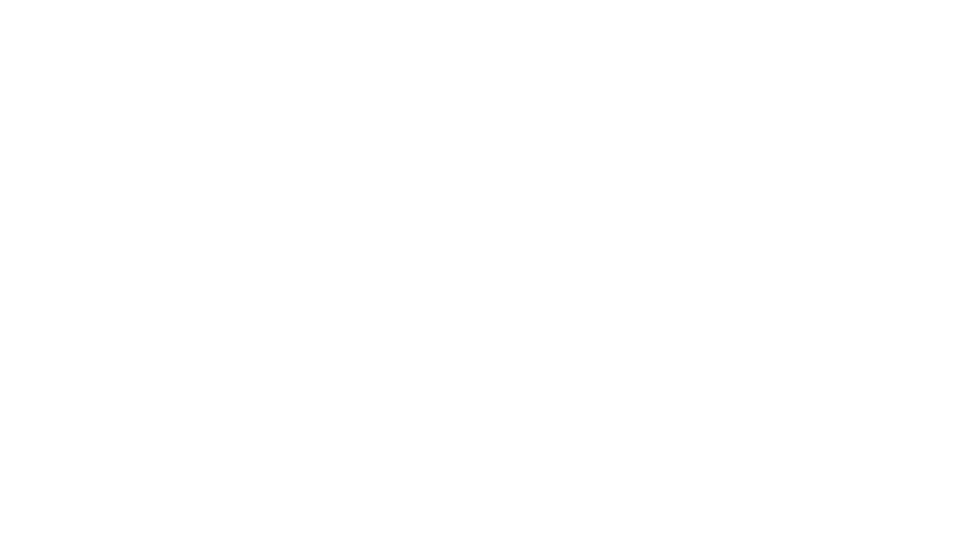
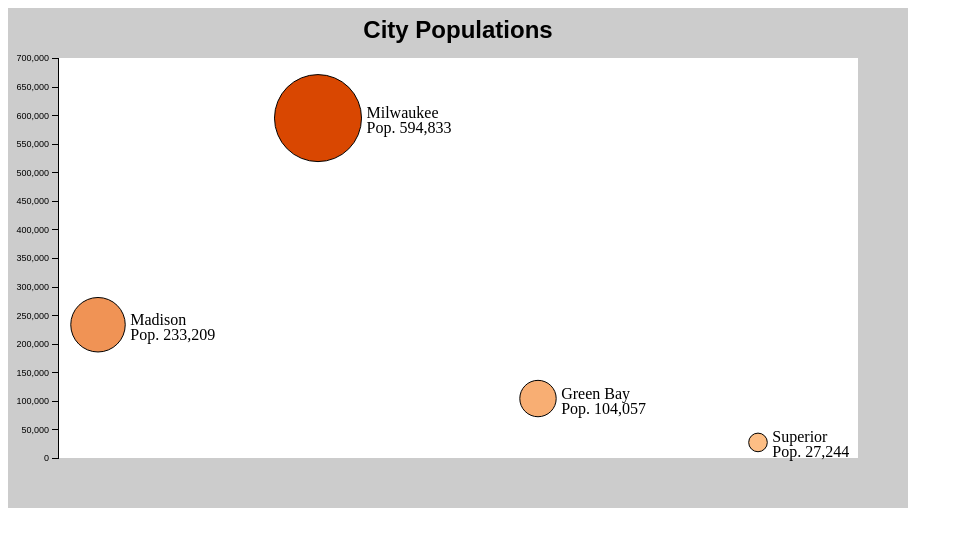
Before and after one commit to jkloppenburg5/unit-3, a plain HTML site: page index.html in a window 1280 px wide. Shown: the whole page, without its empty margins (0-963 px from the left). Drawn offline with nearby package versions, Linux system fonts and the light colour scheme.

Commit message:
Activity 8
Completed Lab 2, M1, Lessons 1-3 and Activity 8.

```diff
--- a/css/style.css
+++ b/css/style.css
@@ -1 +1,19 @@
 /*Add CSS styles here*/
+.axis path,
+.axis line {
+    fill: none;
+    stroke: black;
+    stroke-width: 1px;
+    shape-rendering: crispEdges;
+}
+
+.axis text {
+    font-family: sans-serif;
+    font-size: 0.9em;
+}
+
+.title {
+    font-family: sans-serif;
+    font-size: 1.5em; /*sets the font size to 1.5 times the parent element’s font size. It is a relative unit, making it flexible and scalable for responsive designs.*/
+    font-weight: bold;
+}
--- a/index.html
+++ b/index.html
@@ -3,7 +3,7 @@
     <head>
         <meta charset="utf-8">
         <meta name="viewport" content="width=device-width">
-        <title>D3 Project</title>
+        <title>My Awesome D3 Project</title>
         <!--put your external stylesheet links here-->
         <link rel="stylesheet" href="css/style.css">
         <!--[if IE<9]>
@@ -25,7 +25,7 @@
         <script src="https://cdnjs.cloudflare.com/ajax/libs/d3/7.8.0/d3.min.js"></script>
 
         <!-- Then load your custom script -->
-        <script type="text/javascript" src="js/main.js"></script>
+        <script type="text/javascript" src="js/bubblechart.js"></script>
 
     </body>
 </html>
--- /dev/null
+++ b/js/bubblechart.js
@@ -0,0 +1,125 @@
+// Add all scripts to the JS folder
+
+window.onload = function(){ // execute script when the window is loaded
+    var w = 900, h = 500;  //SVG dimension variables
+
+    var container = d3.select("body")  //This selects the HTML <body> element from the DOM and returns it to the variable container.
+        .append("svg")  //Adding a new svg to the <body>
+        .attr("width", w)  //Assign the width
+        .attr("height", h)  //Assign the height
+        .attr("class", container)  //Always assign a class (as the block name) for styling and future selection
+        .style("background-color", "rgba(0,0,0,0.2)"); //only put a semicolon at the end of the block!
+
+    var title = container.append("text") // Append a <text> element to the SVG container
+        .attr("class", "title") // Assign a class for styling in CSS
+        .attr("text-anchor", "middle") // Center the text horizontally, this centers the text horizontally around the x position (450 in this case)
+        .attr("x", 450) // Set the x-position of the text
+        .attr("y", 30) // Set the y-position of the text
+        .text("City Populations"); // Set the text content
+
+    var innerRect = container.append("rect") //put a new rect in the svg
+        .datum(400)  //a single value is a DATUM
+        .attr("width", function(d){return d * 2}) //rectangle width, d * 2 is 400 * 2 = 800 is returned.
+        .attr("height", function(d){return d}) //rectangle height, d = 400, so 400 is returned.
+        .attr("class", "innerRect")  //class name
+        .attr("x", 50) //position from left on the x (horizontal) axis
+        .attr("y", 50) //position from top on the y (vertical) axis, this positions the text 30 pixels from the top of the SVG container.
+        .style("fill", "#FFFFFF"); //fill color
+
+    var cityPop = [ //complex array
+        { city: 'Madison', population: 233209 },
+        { city: 'Milwaukee', population: 594833 },
+        { city: 'Green Bay', population: 104057 },
+        { city: 'Superior', population: 27244 }
+    ];
+
+    var x = d3.scaleLinear() //create the x horizontal scale
+        .range([90, 750]) //output min and max, the [0,0] coordinate of the SVG is its upper-left corner
+        .domain([0, 3]); //input min and max
+
+    var minPop = d3.min(cityPop, function(d){ //find the minimum value of the array
+        return d.population; //return population data for each item in the array
+    });
+
+    var maxPop = d3.max(cityPop, function(d){ //find the maximum value of the array
+        return d.population; //return population data for each item in the array
+    });
+
+    var color = d3.scaleLinear() //color scale generator
+        .range([ //"Visual Space"
+            "#FDBE85", //From one color
+            "#D94701"  //...to another
+    ])
+    .domain([  //"Data Space"
+        minPop,
+        maxPop
+    ]);
+
+    var y = d3.scaleLinear() //create the y vertical scale
+        //Specify the minimum and maximum values that the scale will output. These values are typically used to map the input domain to a specific range of output values, such as positions on an SVG canvas.
+        //The [0,0] coordinate of the SVG is its upper-left corner.
+        .range([450,50])  // while the range is the "visual space," 440: is 440 pixels from the top of the SVG container, 95: is 95 pixels from the top of the SVG container.
+        .domain([0,700000]) //Domain is the "data space"
+
+    var circles = container.selectAll(".circles") //this binds the dataArray to the "empty" selection, since there are no .circles elements yet
+        .data(cityPop) //here we feed in an array, e.g., bind an array to a selection above
+        .enter() //this creates a placeholder for each data point that doesn’t yet have a corresponding DOM element.  In this case, it creates placeholders for all four cities.
+        .append("circle") //add a circle for each datum, this appends an SVG <circle> element for each data point.
+        .attr("class", "circles") //this assigns the class "circles" to each circle.
+        .attr("id", function(d){ //Sets the id of each circle to the city name (e.g., Madison, Milwaukee, etc.). This can be useful for styling or selecting specific circles later.
+            return d.city; // What happens if not returned? The circles would still be created and positioned correctly, but they would lack unique identifiers.  You wouldn’t be able to easily target specific circles for styling or interaction.
+        })
+        .attr("r", function(d,i){ //setting the circle radius as a function of some data 'd' for a give circle in the index 'i'
+            var area = d.population * 0.01 //Scales the population to a smaller value to make the circle sizes manageable.
+            return Math.sqrt(area/Math.PI); //Converts the area into a radius using the formula for the area of a circle (A = πr²).
+        })
+        .attr("cx", function(d,i){ //This sets the cx (center x-coordinate) or horizontal position of each circle.
+            return x(i) //use the scale generator with the index to place each circle horizontally
+        })
+        .attr("cy", function(d){ //this sets the cy (center y-coordinate) of each circle.
+            return y(d.population); //Pass d.population to the scaler above (y(d.population)), so it calculates the corresponding vertical position (cy) for a given population value.
+        })
+        .style("fill", function(d, i){ //add a fill based on the color scale generator
+            return color(d.population); //This returns the color generated by the color scale for the given population value.
+        })
+        .style("stroke", "#000"); //black circle stroke
+
+    var yAxis = d3.axisLeft(y); //Create y-axis "generator," creates a left-oriented y-axis using the y scale.
+
+    var axis = container.append("g") //Create a <g> element for the axis
+        .attr("class", "axis") //Assigns a class (axis) to the group for styling purposes (e.g., using CSS).
+        .attr("transform", "translate(50, 0)") //Move the axis 50px to the right, soit's visible in the SVG
+        .call(yAxis); //Calls the y-axis generator (yAxis) to render the axis inside the <g> element.
+
+    var labels = container.selectAll(".labels") // Select all elements with class "labels" (initially empty)
+        .data(cityPop) // Bind the cityPop data array to the selection
+        .enter() // Create placeholders for new data points
+        .append("text") // Append a <text> element for each new data point
+        .attr("class", "labels") // Assign the class "labels" to each <text> element
+        .attr("text-anchor", "left") // Align the text to the left
+        .attr("y", function(d) {
+            return y(d.population) + 0; // Set the vertical position of the text
+        });
+
+    var firstLine = labels.append("tspan") // Append a <tspan> element to each label
+        .attr("class","firstLine") // Assign the class "firstLine" to each <tspan>
+        .attr("x", function(d,i){
+            return x(i) + Math.sqrt(d.population * 0.01 / Math.PI) + 5; //horizontal position to the right of each circle
+        })
+        .text(function(d){
+            return d.city; // Set the text content to the city name
+        });
+
+    var format = d3.format(","); // Format specifier returns a generator function, which can then be passed a value to format, in this case population values with a comma
+
+    var secondLine = labels.append("tspan") // Append a <tspan> element to each label
+        .attr("class","secondLine") // Assign the class "secondLine" to each <tspan>
+        .attr("x", function(d,i){
+            return x(i) + Math.sqrt(d.population * 0.01 / Math.PI) + 5; //horizontal position to the right of each circle
+        })
+        .attr("dy","15") // Vertical offset for the second line so it doesn't overlap the top line.
+        .text(function(d){
+            return "Pop. " + format(d.population); // Set the text content to the city population
+        });
+
+};
```
Also changed, not shown: js/bubblechartVerbose.js (added, +125 -0 lines), js/main.js (line endings or trailing spaces).
